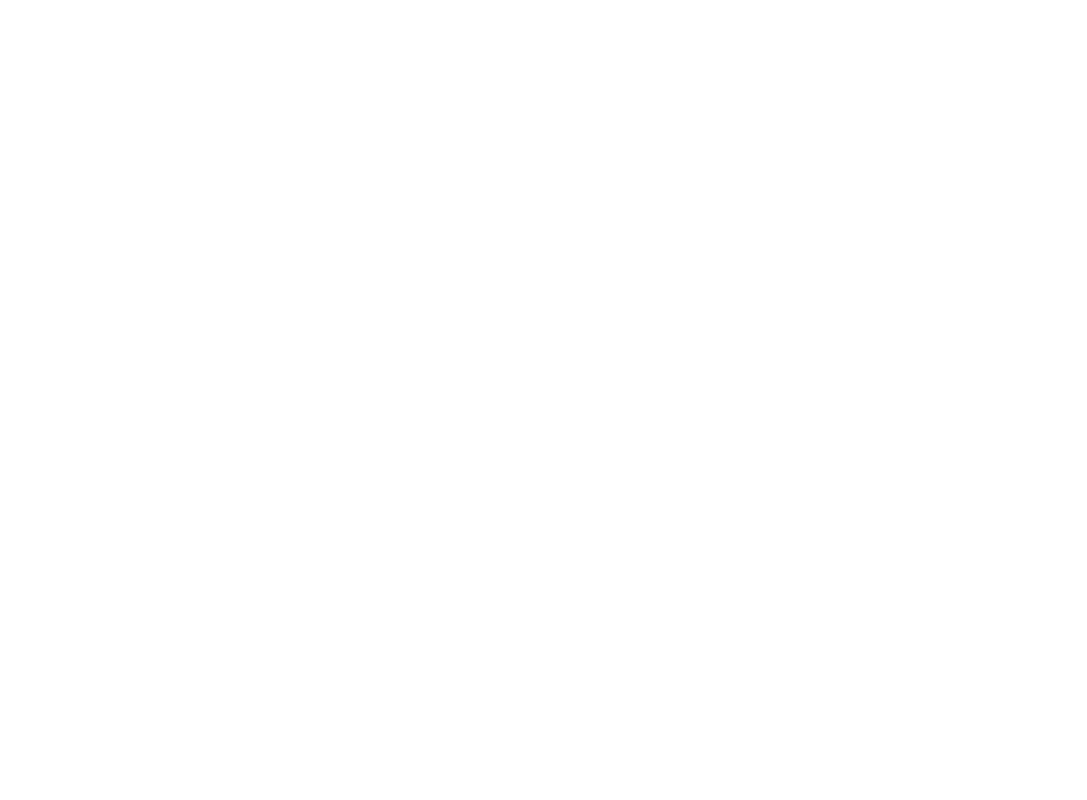
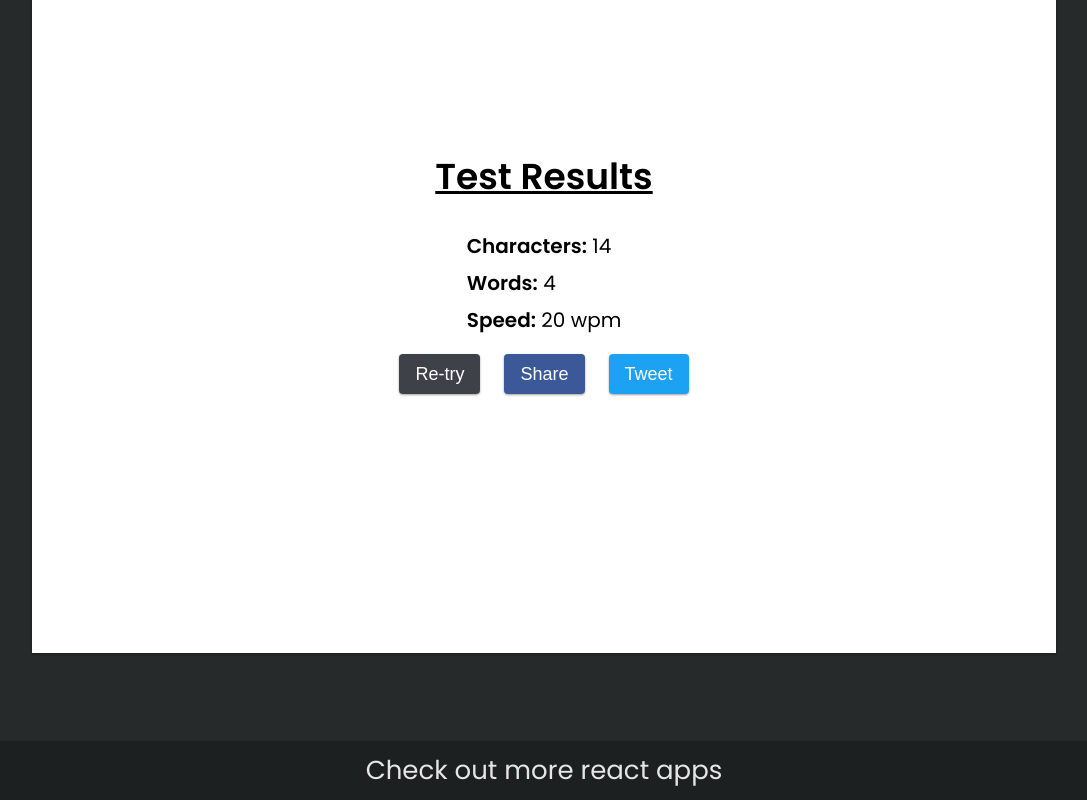
Before and after one commit to prakash-ism/react-apps, a React (Create React App) app: page / in a window 1280 px wide. Shown: the part 1132-1932 px from the top of the page, without its empty margins (96-1183 px from the left). Before the commit the page ends 800 px from the top, so only its background shows below. Built offline with nearby package versions, Linux system fonts and the light colour scheme.

Commit message:
Challenge section added

```diff
--- a/src/components/App/App.jsx
+++ b/src/components/App/App.jsx
@@ -1,4 +1,6 @@
 import React from "react";
+import ChallengeSection from "../ChallengeSection/ChallengeSection";
+import { Footer } from "../Footer/Footer";
 import Landing from "../Landing/Landing";
 import Nav from "../Nav/Nav";
 import "./App.css";
@@ -11,8 +13,10 @@
             <Landing />
 
             { /** Challenge Section */}
+            <ChallengeSection />
 
             { /** Footer */}
+            <Footer />
         </div>
     )
 }
--- /dev/null
+++ b/src/components/ChallengeSection/ChallengeSection.css
@@ -0,0 +1,15 @@
+.challenge-section-container {
+    display: flex;
+    min-height: 90vh;
+    flex-direction: column;
+    align-items: center;
+    margin: 24px 0;
+}
+
+.challenge-section-header {
+    text-align: center;
+    color: #fbf6fb;
+    font-family: "Bangers", cursive;
+    font-size: 64px;
+    letter-spacing: 4px;
+}
--- /dev/null
+++ b/src/components/ChallengeSection/ChallengeSection.jsx
@@ -0,0 +1,16 @@
+import React from "react";
+import TestContainer from "../TestContainer/TestContainer";
+import "./ChallengeSection.css";
+
+const ChallengeSection = () => {
+    return (
+        <div className="challenge-section-container">
+            <h1 data-aos="fade-down" className="challenge-section-header">
+                Take a speed test now!
+            </h1>
+            <TestContainer characters={14} words={4} wpm={20} />
+        </div>
+    )
+}
+
+export default ChallengeSection;
--- /dev/null
+++ b/src/components/Footer/Footer.css
@@ -0,0 +1,16 @@
+.footer-container {
+    display: flex;
+    justify-content: center;
+    background: #1d2020;
+    margin: 0;
+    box-shadow: 0 1px 3px rgba(0, 0, 0, 0.12), 0 1px 2px rgba(0, 0, 0, 0.26);
+    z-index: 99;
+}
+
+.footer-link {
+    font-size: 26px;
+    color: #e7e6e7;
+    margin: 10px;
+    text-align: center;
+    text-decoration: none;
+}
--- /dev/null
+++ b/src/components/Footer/Footer.jsx
@@ -0,0 +1,15 @@
+import React from "react";
+import "./Footer.css";
+
+export const Footer = () => {
+    return (
+        <div className="footer-container">
+            <a
+                className="footer-link"
+                href="https://github.com/prakash-ism/react-apps"
+                rel="noreferrer"
+                target="_blank"
+            >Check out more react apps</a>
+        </div>
+    )
+}
--- a/src/components/Nav/Nav.css
+++ b/src/components/Nav/Nav.css
@@ -36,4 +36,5 @@
     font-size: 32px;
     color: #e7e6e7;
     font-weight: 800;
+    text-decoration: none;
 }
--- /dev/null
+++ b/src/components/TestContainer/TestContainer.css
@@ -0,0 +1,16 @@
+.test-container {
+    background-color: #fff;
+    margin: 64px 0;
+    width: 80%;
+    min-height: 750px;
+    display: flex;
+    flex-direction: column;
+    box-shadow: 0 1px 3px rgba(0, 0, 0, 0.12), 0 1px 2px rgba(0, 0, 0, 0.26);
+}
+
+.try-again-cont {
+    display: flex;
+    flex-direction: column;
+    justify-content: center;
+    flex-grow: 1;
+}
--- /dev/null
+++ b/src/components/TestContainer/TestContainer.jsx
@@ -0,0 +1,15 @@
+import React from "react";
+import TryAgain from "../TryAgain/TryAgain";
+import "./TestContainer.css";
+
+const TestContainer = ({ words, characters, wpm }) => {
+    return (
+        <div className="test-container">
+            <div className="try-again-cont">
+                <TryAgain words={words} characters={characters} wpm={wpm} />
+            </div>
+        </div>
+    )
+}
+
+export default TestContainer;
--- /dev/null
+++ b/src/components/TryAgain/TryAgain.css
@@ -0,0 +1,63 @@
+.try-again-container {
+    display: flex;
+    flex-direction: column;
+    justify-content: center;
+    align-items: center;
+}
+
+.try-again-container>h1 {
+    text-decoration: underline;
+    margin: 0;
+    font-size: 36px;
+    margin-bottom: 20px;
+}
+
+.result-container>p {
+    font-size: 20px;
+    margin: 7px;
+}
+
+.end-buttons {
+    position: relative;
+    margin: 12px;
+    border: none;
+    border-radius: 4px;
+    min-width: 64px;
+    padding: 2px 16px;
+    vertical-align: middle;
+    text-align: center;
+    color: #fff;
+    box-shadow: 0 1px 3px rgba(0, 0, 0, 0.12), 0 1px 2px rgba(0, 0, 0, 0.26);
+    font-size: 18px;
+    font-weight: 500;
+    line-height: 36px;
+    cursor: pointer;
+    transition: background-color 0.2s;
+}
+
+.start-again-btn {
+    background-color: #3e4248;
+}
+
+.start-again-btn:hover,
+.start-again-btn:focus {
+    background: #808080;
+}
+
+.share-btn {
+    background-color: #3b5998;
+}
+
+.share-btn:hover,
+.share-btn:focus {
+    background: #5d7dc4;
+}
+
+.tweet-btn {
+    background-color: #1da1f2;
+}
+
+.tweet-btn:hover,
+.tweet-btn:focus {
+    background: #8faef3;
+}
--- /dev/null
+++ b/src/components/TryAgain/TryAgain.jsx
@@ -0,0 +1,64 @@
+import React from "react";
+import "./TryAgain.css";
+
+const TryAgain = ({ words, characters, wpm }) => {
+
+    const url = "theleanprogrammer.com";
+
+    return (
+        <div className="try-again-container">
+            <h1> Test Results</h1>
+
+            <div className="result-container">
+                <p>
+                    <b>Characters:</b> {characters}
+                </p>
+
+                <p>
+                    <b>Words:</b> {words}
+                </p>
+
+                <p>
+                    <b>Speed:</b> {wpm} wpm
+                </p>
+            </div>
+
+            <div>
+                <button
+                    // onClick={() => startAgain()}
+                    className="end-buttons start-again-btn"
+                >
+                    Re-try
+                </button>
+                <button
+                    onClick={() =>
+                        window.open(
+                            "https://www.facebook.com/sharer/sharer.php?u=" +
+                            url,
+                            "facebook-share-dialog",
+                            "width=800,height=600"
+                        )
+                    }
+                    className="end-buttons share-btn"
+                >
+                    Share
+                </button>
+                <button
+                    onClick={() =>
+                        window.open(
+                            "https://twitter.com/intent/tweet?text=Check%20this%20out%20" +
+                            url,
+                            "Twitter",
+                            "width=800,height=600"
+                        )
+                    }
+                    className="end-buttons tweet-btn"
+                >
+                    Tweet
+                </button>
+            </div>
+        </div>
+    )
+}
+
+export default TryAgain;
```
Also changed, not shown: 2 other files (tests, documents, lock files or other folders).
